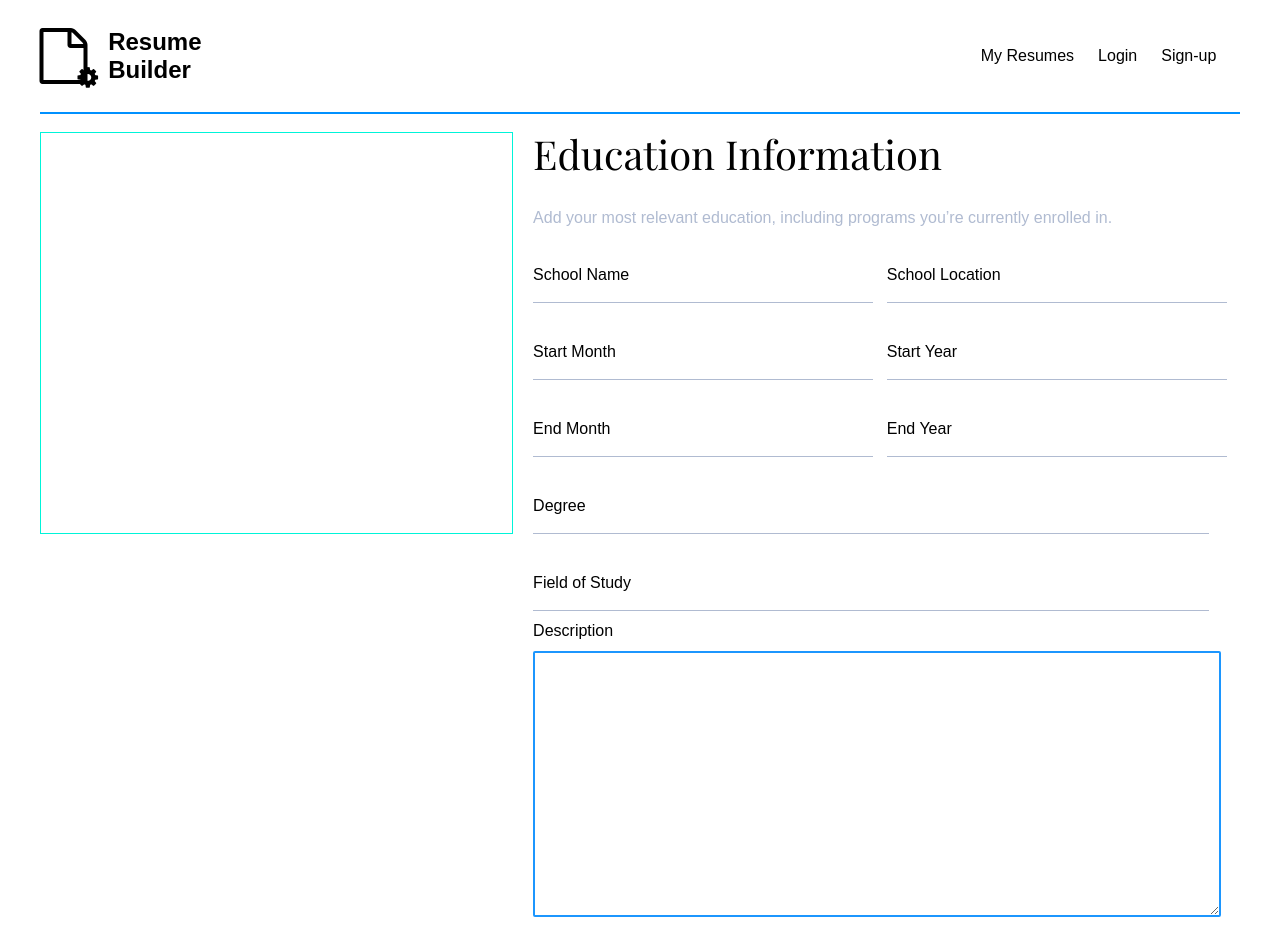
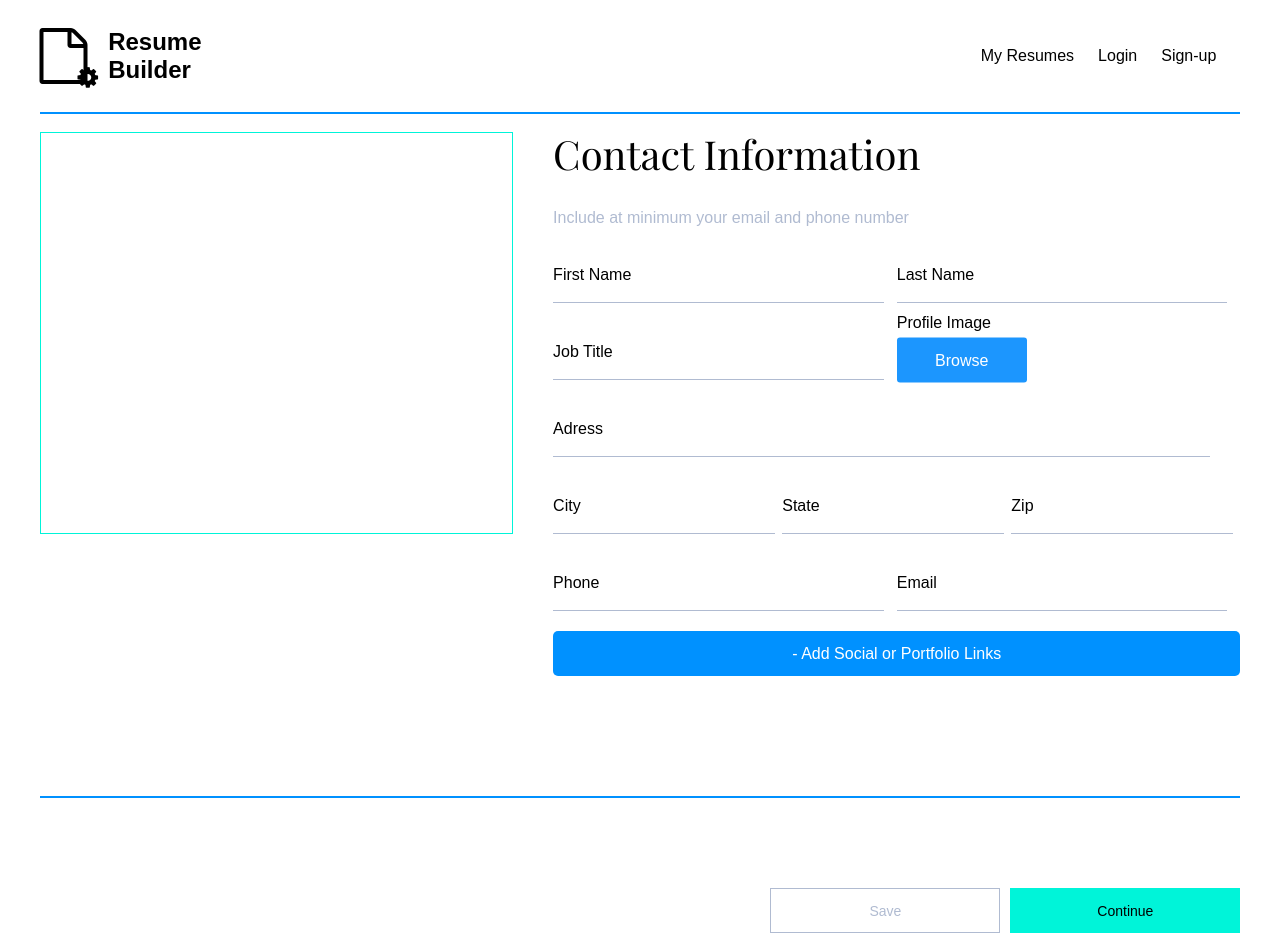
Before and after one commit to ealpha072/resume-Builder, a React (Create React App) app in the folder frontend/: page /editor in a window 1280 px wide. Shown: the top 952 px of the page. Built offline with nearby package versions, Linux system fonts and the light colour scheme; a web font is replaced by a local one.

Commit message:
Changes to App.css

```diff
--- a/frontend/src/App.css
+++ b/frontend/src/App.css
@@ -101,9 +101,22 @@ form button,
 }
 
 /* How do you want to start*/
+.back{
+    font-size: 14px;
+    height:45px;
+    color:#b0bbd1;
+    margin-top:50px;
+    width:230px;
+    border: 1px solid #b0bbd1;
+    background-color: transparent;
+    cursor: pointer;
+}
 
-
-
+.back:hover{
+    background-color: #00f4d9;
+    border-color: #00f4d9;
+    color: #000;
+}
 
 /* Template choosee*/
 .color-p{
--- a/frontend/src/pages/Editor.jsx
+++ b/frontend/src/pages/Editor.jsx
@@ -9,7 +9,7 @@ const Editor = () => {
             <div className='mainWrapper'>
                 <div className="mainWrapper-left"></div>
                 <div className="mainWrapper-right">
-                    <Education />
+                    <Contact />
                 </div>
             </div>
             <div className="divider"></div>
--- /dev/null
+++ b/frontend/src/styles/Templates.module.css
@@ -0,0 +1,3 @@
+.templateColors{
+
+}
```
